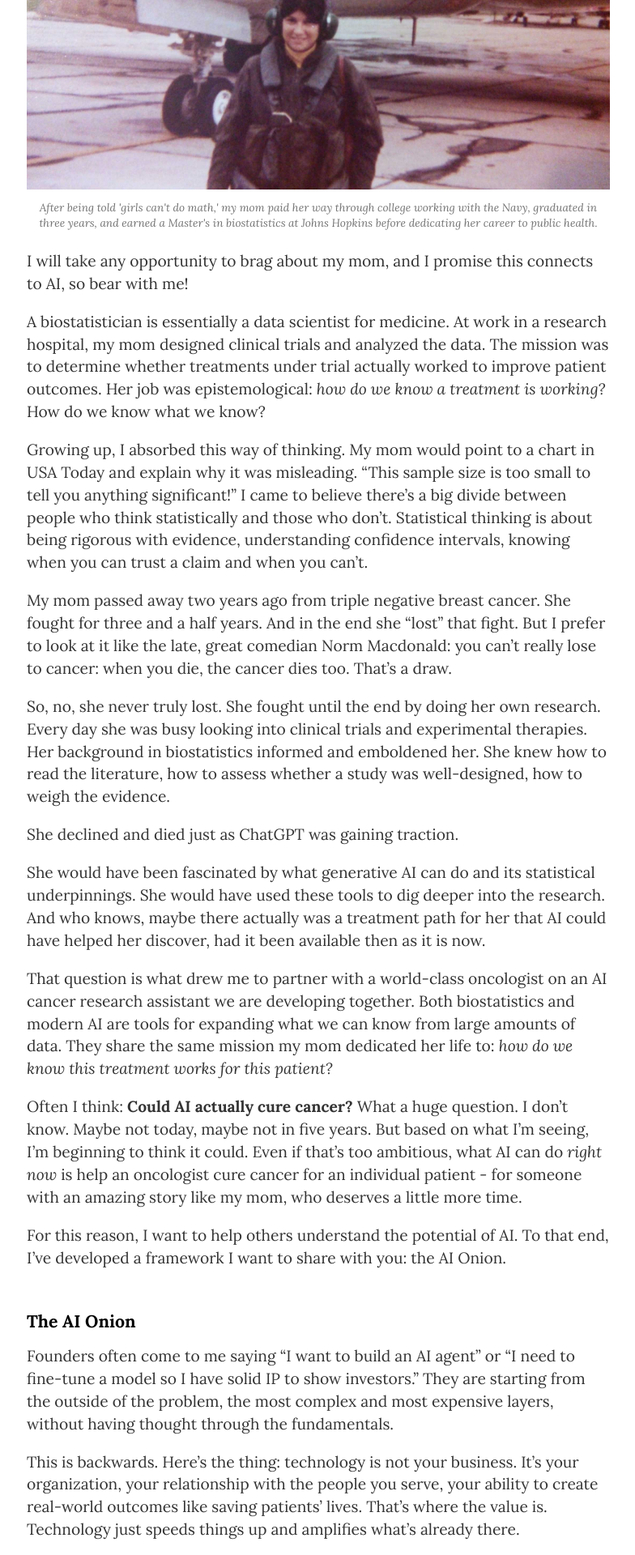
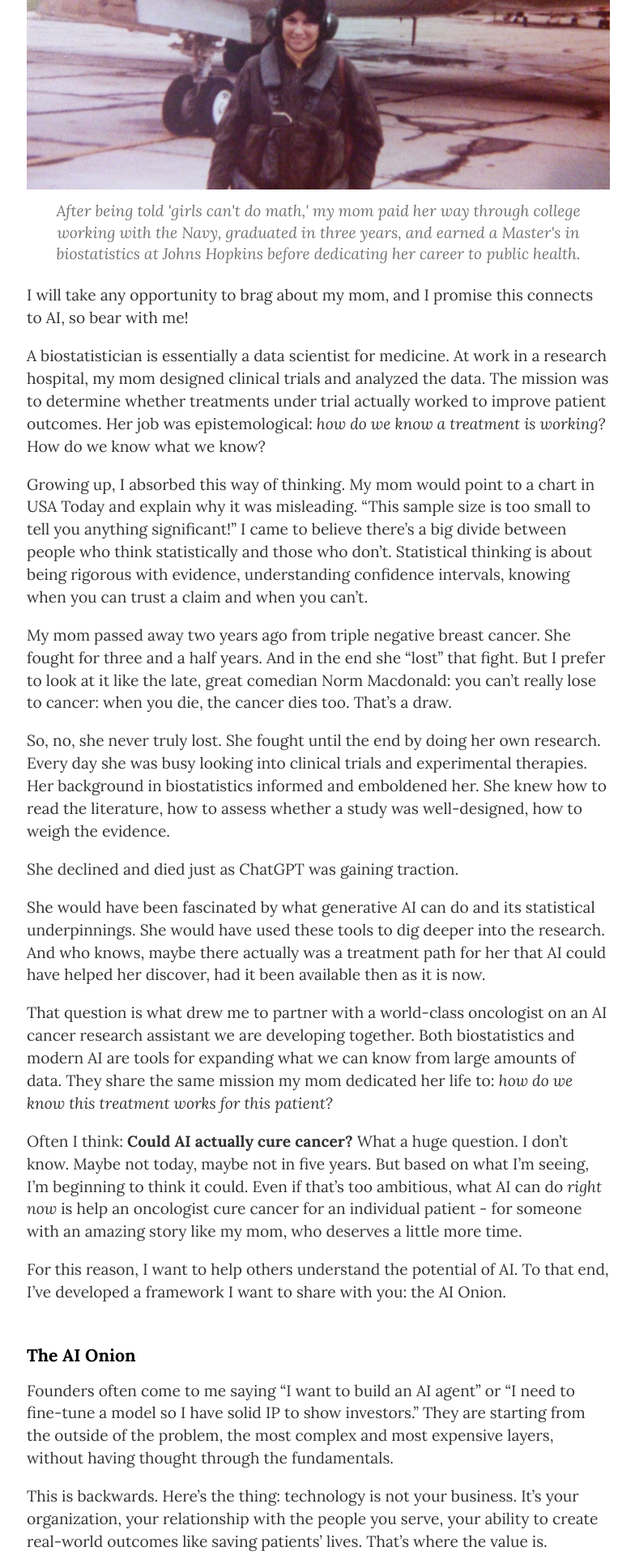
Before and after one commit to thinknimble/tn-research, a Jekyll site: the page built from _essays/ai-onion-framework.md, in a window 1280 px wide. Shown: the part 943-2863 px from the top of the page at 81% size, without its empty margins (247-1031 px from the left). Built offline with Jekyll 4.4.1, drawn with Linux system fonts in a browser that asks for light colours; comment, search, counter and statistics services are not loaded.

Commit message:
Enhance Infinite UI essay with citations and responsive images
- Add placeholder unfurl image for social sharing
- Add citations to Gian Segato essays and Opening Guru
- Add footnotes for technical terms (combinatorial explosion, temperature)
- Add wiki-link to AI Onion essay
- Improve state space explanation with city metaphor
- Add responsive CSS for essay images (square crop on mobile, natural on desktop)
- Remove repetitive word usage

```diff
--- a/static/css/style.css
+++ b/static/css/style.css
@@ -136,7 +136,7 @@
 
 .essay-content figcaption,
 .note-content figcaption {
-  font-size: 0.85rem;
+  font-size: 1rem;
   line-height: 1.4;
   color: #737373; /* 70% gray for light mode */
   margin-top: 0.5rem;
@@ -163,6 +163,13 @@
   color: #737373;
 }
 
+
+@media (min-width: 768px) {
+  .essay-content figcaption,
+  .note-content figcaption {
+    font-size: 1.2rem;
+  }
+}
 blockquote {
   border-left: 4px solid rgba(180, 255, 180, 0.75);
   margin: 1em 0;
```
